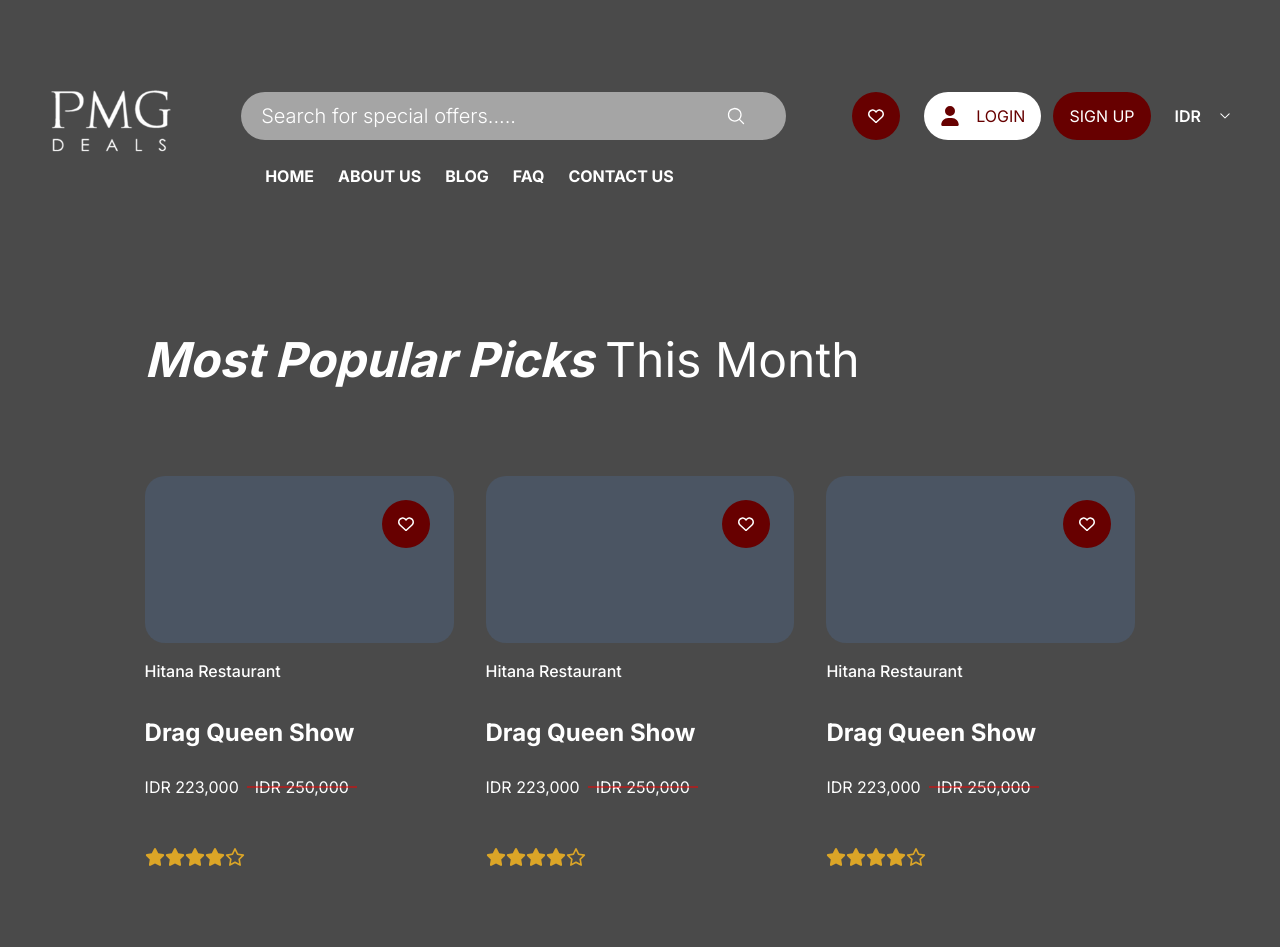
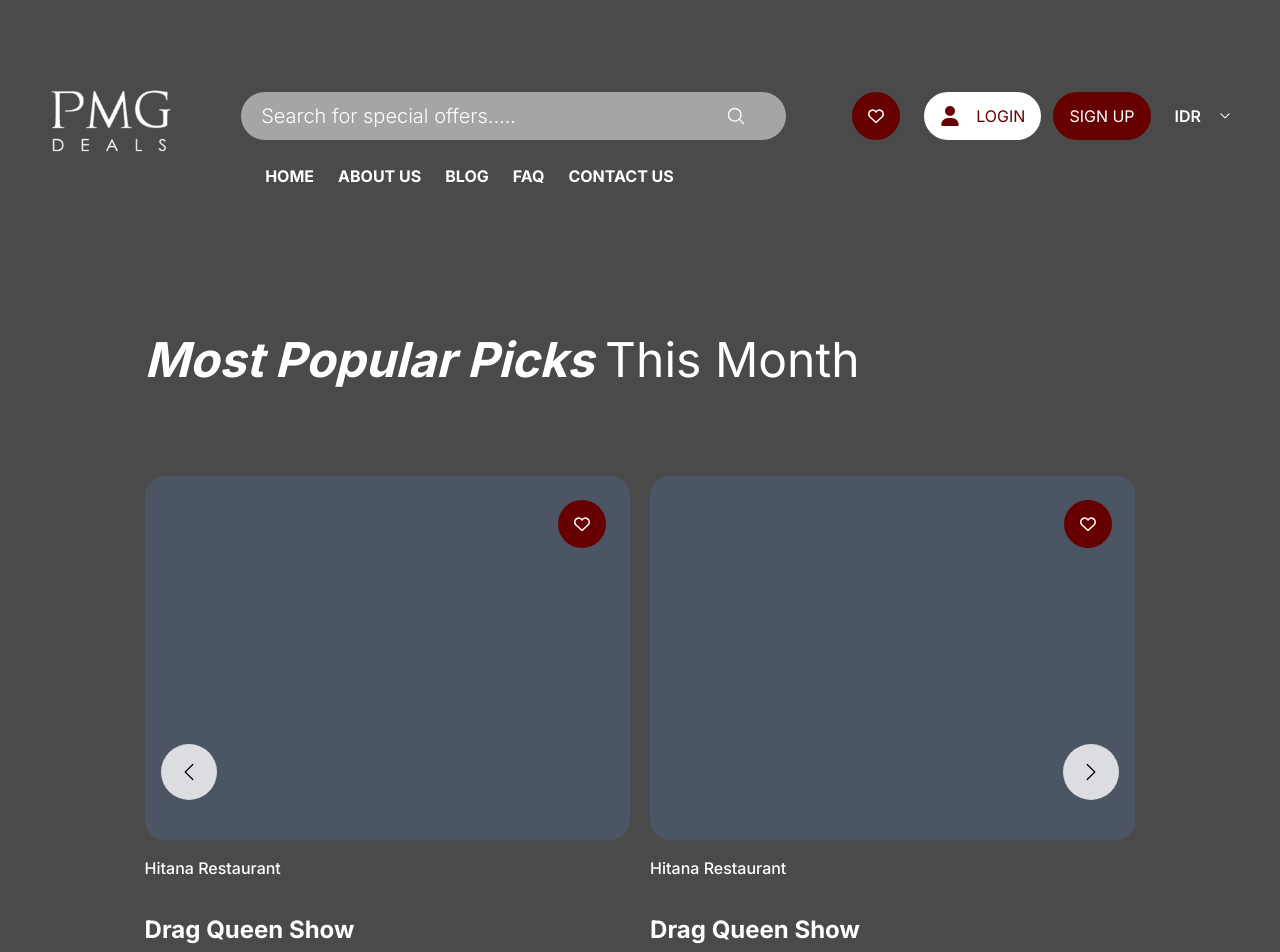
Before and after one commit to nicswebdev/pmgdeals-layout-demo, a Next.js app: page / in a window 1280 px wide. Shown: the top 952 px of the page. Built offline with nearby package versions, Linux system fonts and the light colour scheme.

Commit message:
Add swiper

```diff
--- a/package.json
+++ b/package.json
@@ -12,7 +12,8 @@
     "next": "15.1.6",
     "react": "^19.0.0",
     "react-dom": "^19.0.0",
-    "react-icons": "^5.4.0"
+    "react-icons": "^5.4.0",
+    "swiper": "^11.2.2"
   },
   "devDependencies": {
     "@eslint/eslintrc": "^3",
--- a/src/components/CardMonthPick/CardMonthPick.jsx
+++ b/src/components/CardMonthPick/CardMonthPick.jsx
@@ -10,7 +10,7 @@ export default function CardMonthPick({ href }) {
         className="group flex flex-col transition-all duration-300 hover:opacity-70"
       >
         {/* TODO: Add image and scale on hover */}
-        <div className="aspect-[1.85/1] w-full rounded-[1.25rem] bg-gray-600"></div>
+        <div className="aspect-video md:aspect-[4/3] 4xl:aspect-[1.85/1] w-full rounded-[1.25rem] bg-gray-600"></div>
         <div className="pt-4 text-white">
           <p className="pb-3 xl:pb-8 font-medium max-lg:text-[0.75rem]">
             Hitana Restaurant
@@ -18,14 +18,14 @@ export default function CardMonthPick({ href }) {
           <p className="pb-4 xl:pb-6 font-bold lg:text-[1.5rem]">
             Drag Queen Show
           </p>
-          <div className="pb-4 xl:pb-12 flex gap-2">
+          <div className="pb-4 xl:pb-12 flex flex-wrap gap-2">
             <p className="lg:tw-text-[1.5rem]">IDR 223,000</p>
             <p className="relative px-2 lg:tw-text-[1.5rem]">
               <span>IDR 250,000</span>
               <span className="absolute inset-x-0 top-1/2 -translate-y-1/2 w-full h-[0.0625rem] bg-red"></span>
             </p>
           </div>
-          {/* Rates here */}
+          <div className="flex gap-3">
             <div className="flex items-center">
               {[1, 2, 3, 4].map((item) => (
                 <FaStar
@@ -36,6 +36,8 @@ export default function CardMonthPick({ href }) {
               ))}
               <FaRegStar className="w-3 lg:w-5 h-3 lg:h-5" color="#DBA527" />
             </div>
+            <p className="font-medium max-lg:text-[0.75rem]">1,922</p>
+          </div>
         </div>
       </a>
       <div className="absolute top-3 lg:top-6 right-3 lg:right-6">
--- a/src/components/Header/Header.jsx
+++ b/src/components/Header/Header.jsx
@@ -25,7 +25,7 @@ export default function Header() {
 
   return (
     <>
-      <div className="pt-9 xl:pt-20 pb-6 xl:pb-14 bg-gray-dark">
+      <div className="fixed top-0 inset-x-0 z-[100] pt-9 xl:pt-20 pb-6 xl:pb-14 ">
         <div className="container xl:max-w-[95vw] 2xl:max-w-[90vw] 4xl:max-w-[82.05vw]">
           <div className="flex flex-wrap justify-between items-start gap-4">
             <img
--- /dev/null
+++ b/src/components/SwiperButtonNext/SwiperButtonNext.jsx
@@ -0,0 +1,15 @@
+import { BsChevronRight } from "react-icons/bs";
+
+export default function SwiperButtonNext({ onClick, disabled }) {
+  return (
+    <button
+      className="max-md:hidden absolute right-4 top-1/2 -translate-y-1/2 z-[10] disabled:opacity-50"
+      onClick={onClick}
+      disabled={disabled}
+    >
+      <div className="flex justify-center items-center w-14 4xl:w-[4.375rem] aspect-square rounded-full bg-white/80">
+        <BsChevronRight className="w-5 h-5" color="#000" />
+      </div>
+    </button>
+  );
+}
--- /dev/null
+++ b/src/components/SwiperButtonNext/index.js
@@ -0,0 +1 @@
+export { default as SwiperButtonNext } from "./SwiperButtonNext";
--- /dev/null
+++ b/src/components/SwiperButtonPrevious/SwiperButtonPrevious.jsx
@@ -0,0 +1,15 @@
+import { BsChevronLeft } from "react-icons/bs";
+
+export default function SwiperButtonPrevious({ onClick, disabled }) {
+  return (
+    <button
+      className="max-md:hidden absolute left-4 top-1/2 -translate-y-1/2 z-[10] disabled:opacity-50"
+      onClick={onClick}
+      disabled={disabled}
+    >
+      <div className="flex justify-center items-center w-14 4xl:w-[4.375rem] aspect-square rounded-full bg-white/80">
+        <BsChevronLeft className="w-5 h-5" color="#000" />
+      </div>
+    </button>
+  );
+}
--- /dev/null
+++ b/src/components/SwiperButtonPrevious/index.js
@@ -0,0 +1 @@
+export { default as SwiperButtonPrevious } from "./SwiperButtonPrevious";
--- a/src/components/index.js
+++ b/src/components/index.js
@@ -5,5 +5,9 @@ export * from "./Header";
 export * from "./ButtonBasic";
 export * from "./ButtonHeart";
 
+// Swiper Buttons
+export * from "./SwiperButtonPrevious";
+export * from "./SwiperButtonNext";
+
 // Cards
 export * from "./CardMonthPick";
--- /dev/null
+++ b/src/pages/_home/_sections/MonthPicks/MonthPicks.jsx
@@ -0,0 +1,79 @@
+import { useCallback, useEffect, useRef, useState } from "react";
+import {
+  CardMonthPick,
+  SwiperButtonNext,
+  SwiperButtonPrevious,
+} from "@/components";
+import { useResponsiveWidth } from "@/hooks";
+
+import { Swiper, SwiperSlide } from "swiper/react";
+import "swiper/css";
+
+export default function MonthPicks() {
+  const { screenSizes } = useResponsiveWidth();
+
+  const sliderRef = useRef(null);
+
+  const handlePrev = useCallback(() => {
+    if (!sliderRef.current) return;
+    sliderRef.current.swiper.slidePrev();
+  }, []);
+
+  const handleNext = useCallback(() => {
+    if (!sliderRef.current) return;
+    sliderRef.current.swiper.slideNext();
+  }, []);
+
+  const handleSlideChange = useCallback(() => {
+    if (!sliderRef.current) return;
+    setIsBeginning(sliderRef.current.swiper.isBeginning);
+    setIsEnding(sliderRef.current.swiper.isEnd);
+  }, []);
+
+  const [isBeginning, setIsBeginning] = useState(false);
+  const [isEnding, setIsEnding] = useState(false);
+
+  return (
+    <div className="pt-[9.5rem] sm:pt-[11.75rem] xl:pt-[15.25rem] 4xl:pt-[14.5rem] bg-gray-dark">
+      <div className="pb-14 xl:pb-20 xl:pt-20">
+        <div className="container">
+          <h1 className="pb-6 xl:pb-20 xl:text-[3rem] text-white">
+            <span className="font-bold italic">Most Popular Picks </span>
+            <span>This Month</span>
+          </h1>
+        </div>
+        <div className="container max-md:pr-0 4xl:max-w-[131.875rem]">
+          <div className="relative">
+            <Swiper
+              ref={sliderRef}
+              spaceBetween={20}
+              slidesPerView={1.4}
+              breakpoints={{
+                [screenSizes.md]: {
+                  slidesPerView: 2,
+                  spaceBetween: 20,
+                },
+                [screenSizes["4xl"]]: {
+                  slidesPerView: 3,
+                  spaceBetween: 50,
+                },
+              }}
+              //   className="mySwiper"
+              onSlideChange={handleSlideChange}
+              //   onSwiper={(swiper) => console.log(swiper)}
+            >
+              {[1, 2, 3, 4, 5].map((item) => (
+                <SwiperSlide key={`slide-month-pick-${item}`}>
+                  <CardMonthPick key={`card-month-pick-${item}`} href="#" />
+                </SwiperSlide>
+              ))}
+            </Swiper>
+
+            <SwiperButtonPrevious onClick={handlePrev} disabled={isBeginning} />
+            <SwiperButtonNext onClick={handleNext} disabled={isEnding} />
+          </div>
+        </div>
+      </div>
+    </div>
+  );
+}
--- /dev/null
+++ b/src/pages/_home/_sections/MonthPicks/index.js
@@ -0,0 +1 @@
+export { default as MonthPicks } from "./MonthPicks";
--- a/src/pages/_home/page.jsx
+++ b/src/pages/_home/page.jsx
@@ -1,5 +1,5 @@
-import { CardMonthPick } from "@/components";
 import Head from "next/head";
+import { MonthPicks } from "./_sections/MonthPicks";
 
 export default function Home() {
   return (
@@ -8,21 +8,7 @@ export default function Home() {
         <title>Home</title>
       </Head>
 
-      <div className="pb-14 xl:pb-20 xl:pt-20 bg-gray-dark">
-        <div className="container">
-          <h1 className="pb-6 xl:pb-20 xl:text-[3rem] text-white">
-            <span className="font-bold italic">Most Popular Picks </span>
-            <span>This Month</span>
-          </h1>
-        </div>
-        <div className="container 4xl:max-w-[131.875rem]">
-          <div className="grid grid-cols-1 md:grid-cols-3 gap-4 lg:gap-8 4xl:gap-12">
-            {[1, 2, 3].map((item) => (
-              <CardMonthPick key={`card-month-pick-${item}`} href="#" />
-            ))}
-          </div>
-        </div>
-      </div>
+      <MonthPicks />
     </>
   );
 }
```
Also changed, not shown: 1 other file (tests, documents, lock files or other folders). Lines whose indentation alone changed are shown as unchanged.
